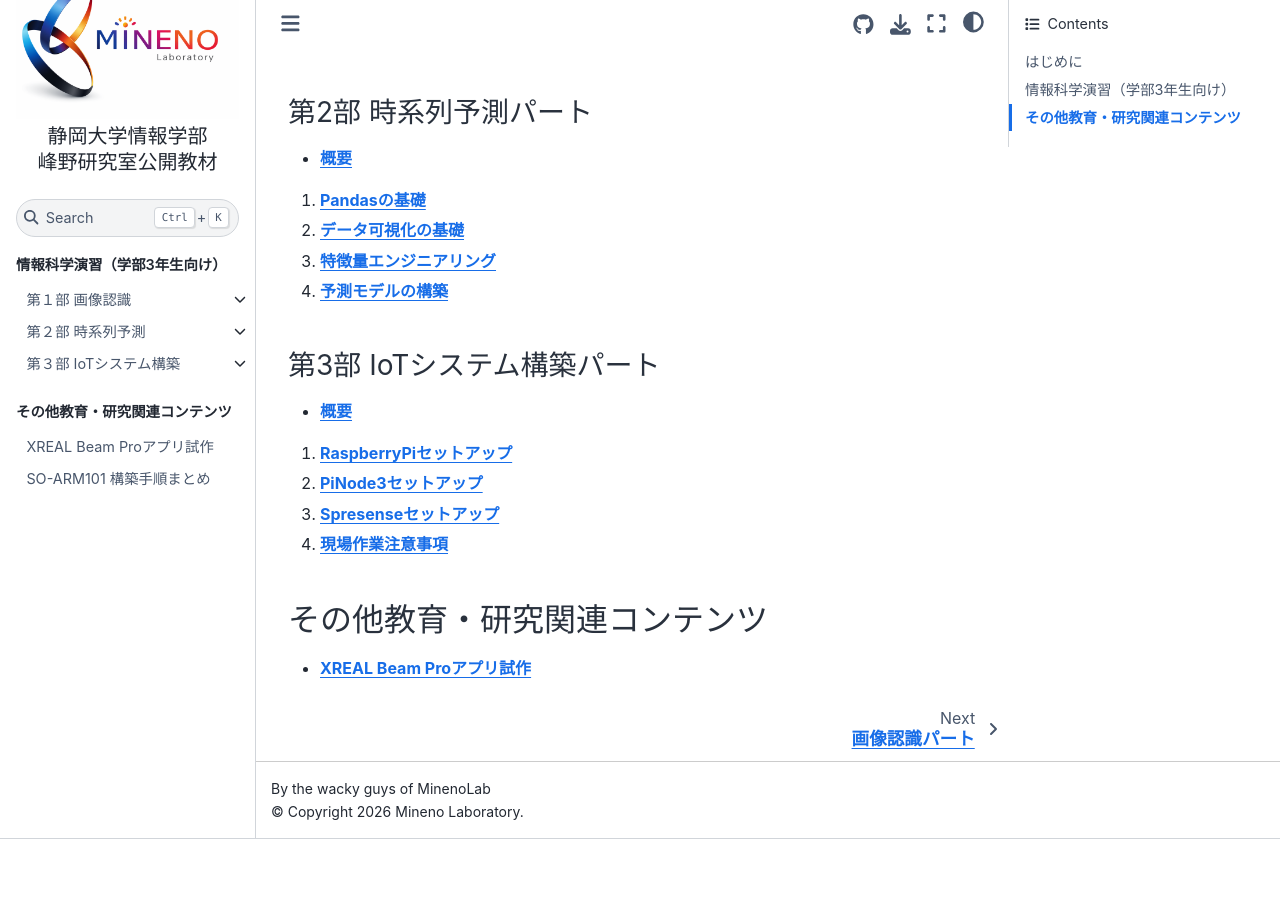
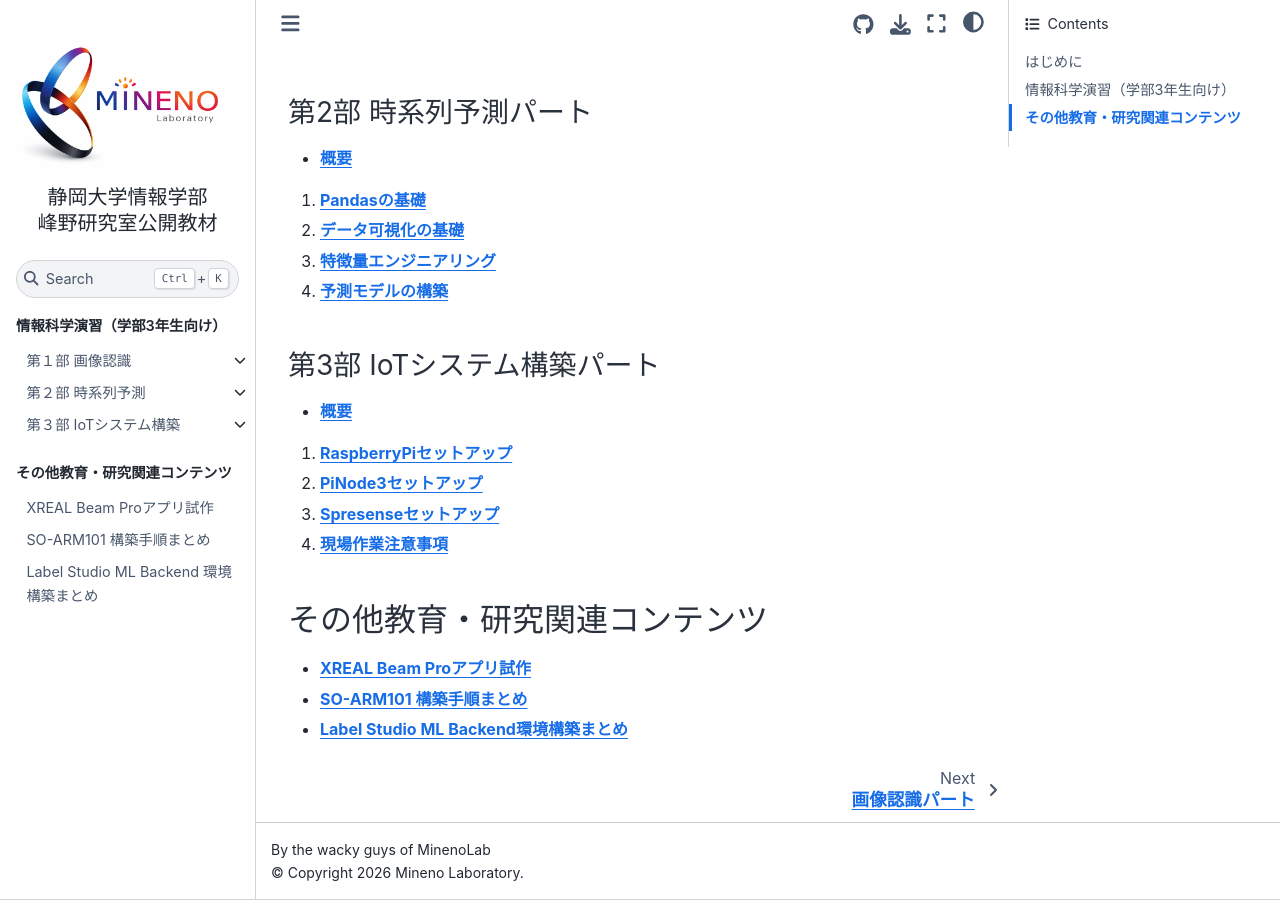
Before and after one commit to MinenoLab/CS-Exercise, a Jupyter Book: the page built from book/intro.md, in a window 1280 px wide and 900 px high, scrolled down 722 px. Built offline with Jupyter Book 1.0.4 settings and Sphinx 7.4.7 and the Sphinx Book theme 1.1.4, drawn with Linux system fonts in a browser that asks for light colours; pages that are not in the unit, such as notebooks, are missing from menus; before the commit the page ends 1561 px from its top, so only the background shows below that.

Commit message:
[update]label studio環境構築のページ追加

```diff
--- a/book/_toc.yml
+++ b/book/_toc.yml
@@ -56,3 +56,5 @@
         title: XREAL Beam Proアプリ試作
       - file: other_research/so-arm101_setup/so-arm101_setup
         title: SO-ARM101 構築手順まとめ
+      - file: other_research/label-studio_setup/label-studio_setup
+        title: Label Studio ML Backend 環境構築まとめ
--- a/book/intro.md
+++ b/book/intro.md
@@ -26,3 +26,5 @@
 
 ## その他教育・研究関連コンテンツ
 - [**XREAL Beam Proアプリ試作**](other_research/beam_pro_field_input_support/beam_pro_field_input_support)
+- [**SO-ARM101 構築手順まとめ**](other_research/so-arm101_setup/so-arm101_setup)
+- [**Label Studio ML Backend環境構築まとめ**](other_research/label-studio_setup/label-studio_setup)
```
